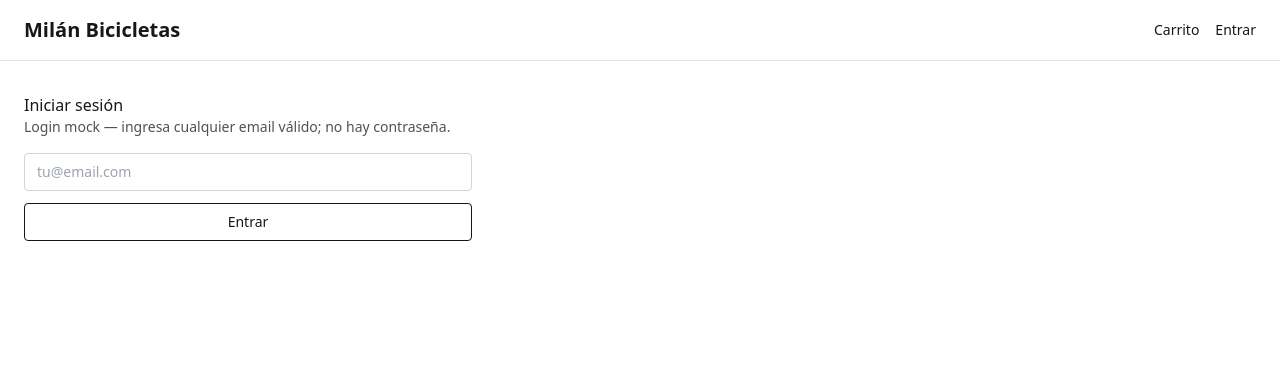
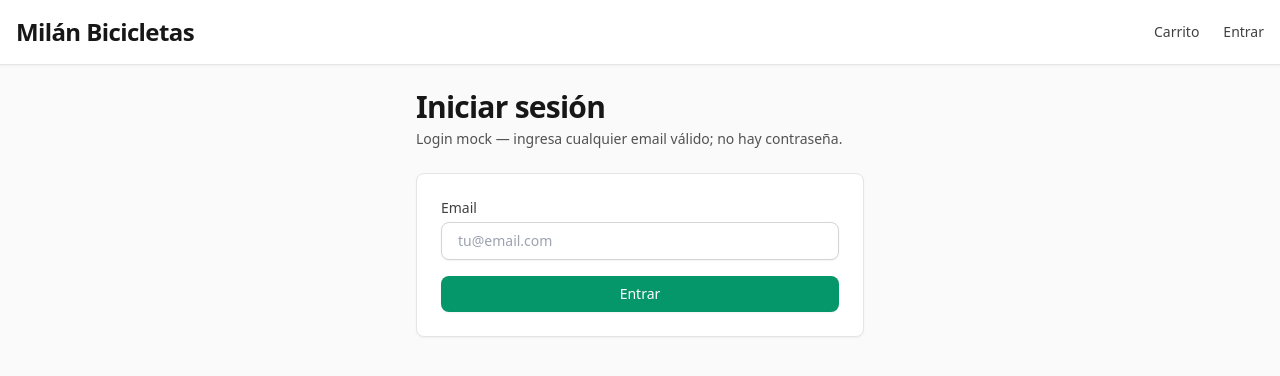
Before and after one commit to JohnRG0612/milan-ecommerce, a Next.js app: page /login in a window 1280 px wide. Shown: the top 376 px of the page. Built offline with nearby package versions, Linux system fonts and the light colour scheme; no server answers.

Commit message:
style: tarjetas, paleta emerald y jerarquía visual consistente

```diff
--- a/app/_components/SearchBar.tsx
+++ b/app/_components/SearchBar.tsx
@@ -1,20 +1,16 @@
-// Client component mínimo: form GET hacia "/" con un input "q".
-// No usa state ni router push — Next renderiza el resultado en server
-// con searchParams. La interactividad es solo el submit nativo del form.
-
 export function SearchBar({ defaultQuery = "" }: { defaultQuery?: string }) {
   return (
-    <form method="GET" action="/" className="flex gap-2 mb-4">
+    <form method="GET" action="/" className="flex gap-2 mb-6">
       <input
         type="search"
         name="q"
         defaultValue={defaultQuery}
         placeholder="Buscar bicicletas..."
-        className="flex-1 border border-neutral-300 rounded px-3 py-1 text-sm"
+        className="flex-1 rounded-lg border border-neutral-300 bg-white px-4 py-2 text-sm shadow-sm focus:border-emerald-600 focus:outline-none focus:ring-2 focus:ring-emerald-600/20"
       />
       <button
         type="submit"
-        className="border border-neutral-900 rounded px-3 py-1 text-sm hover:bg-neutral-100"
+        className="rounded-lg bg-emerald-600 px-5 py-2 text-sm font-medium text-white shadow-sm hover:bg-emerald-700 transition-colors"
       >
         Buscar
       </button>
--- a/app/_components/SessionBadge.tsx
+++ b/app/_components/SessionBadge.tsx
@@ -1,6 +1,3 @@
-// Server Component que muestra el email logueado o un link a /login.
-// Vive en el header del layout raíz. Usa getCurrentUser() del módulo auth.
-
 import Link from "next/link";
 import { getCurrentUser } from "@/lib/auth/session";
 import { logoutAction } from "@/lib/auth/actions";
@@ -9,18 +6,21 @@ export async function SessionBadge() {
   const user = await getCurrentUser();
   if (!user) {
     return (
-      <Link href="/login" className="text-sm hover:underline">
+      <Link
+        href="/login"
+        className="text-neutral-700 hover:text-emerald-600 transition-colors"
+      >
         Entrar
       </Link>
     );
   }
   return (
-    <span className="flex items-center gap-2 text-sm">
-      <span className="text-neutral-700">{user.email}</span>
+    <span className="flex items-center gap-3">
+      <span className="text-neutral-600">{user.email}</span>
       <form action={logoutAction}>
         <button
           type="submit"
-          className="text-neutral-500 hover:text-neutral-900 hover:underline"
+          className="text-neutral-500 hover:text-emerald-600 transition-colors"
         >
           Salir
         </button>
--- a/app/cart/page.tsx
+++ b/app/cart/page.tsx
@@ -10,22 +10,39 @@ export default async function CartPage() {
 
   if (items.length === 0) {
     return (
-      <div>
-        <h1>Carrito</h1>
-        <p>
-          El carrito está vacío. <Link href="/">Volver al catálogo</Link>.
-        </p>
+      <div className="max-w-2xl mx-auto">
+        <h1 className="text-3xl font-bold tracking-tight mb-4">Carrito</h1>
+        <div className="rounded-lg bg-white p-8 shadow-sm border border-neutral-200 text-center">
+          <p className="text-neutral-600 mb-4">Tu carrito está vacío.</p>
+          <Link
+            href="/"
+            className="inline-block rounded-lg bg-emerald-600 px-5 py-2 text-sm font-medium text-white shadow-sm hover:bg-emerald-700 transition-colors"
+          >
+            Volver al catálogo
+          </Link>
+        </div>
       </div>
     );
   }
 
   return (
-    <div>
-      <h1>Carrito</h1>
-      <ul>
+    <div className="max-w-2xl mx-auto">
+      <h1 className="text-3xl font-bold tracking-tight mb-6">Carrito</h1>
+      <ul className="rounded-lg bg-white shadow-sm border border-neutral-200 divide-y divide-neutral-200">
         {items.map((p, i) => (
-          <li key={`${p.slug}-${i}`}>
-            {p.name} — ${(p.priceCents / 100).toLocaleString("es-CO")}
+          <li
+            key={`${p.slug}-${i}`}
+            className="flex items-center justify-between gap-4 p-4"
+          >
+            <Link
+              href={`/product/${p.slug}`}
+              className="font-medium hover:text-emerald-700 transition-colors"
+            >
+              {p.name}
+            </Link>
+            <span className="text-neutral-900 font-semibold whitespace-nowrap">
+              ${(p.priceCents / 100).toLocaleString("es-CO")}
+            </span>
           </li>
         ))}
       </ul>
--- a/app/layout.tsx
+++ b/app/layout.tsx
@@ -15,19 +15,24 @@ export default function RootLayout({
 }) {
   return (
     <html lang="es">
-      <body className="min-h-screen bg-white text-neutral-900">
-        <header className="border-b border-neutral-200 px-6 py-4 flex items-center justify-between">
-          <Link href="/" className="text-xl font-bold">
-            Milán Bicicletas
-          </Link>
-          <nav className="flex items-center gap-4 text-sm">
-            <Link href="/cart" className="hover:underline">
-              Carrito
+      <body className="min-h-screen bg-neutral-50 text-neutral-900">
+        <header className="bg-white border-b border-neutral-200 shadow-sm">
+          <div className="container mx-auto px-4 py-4 flex items-center justify-between">
+            <Link href="/" className="text-2xl font-bold tracking-tight">
+              Milán Bicicletas
             </Link>
-            <SessionBadge />
-          </nav>
+            <nav className="flex items-center gap-6 text-sm">
+              <Link
+                href="/cart"
+                className="text-neutral-700 hover:text-emerald-600 transition-colors"
+              >
+                Carrito
+              </Link>
+              <SessionBadge />
+            </nav>
+          </div>
         </header>
-        <main className="px-6 py-8">{children}</main>
+        <main className="container mx-auto px-4 py-6">{children}</main>
       </body>
     </html>
   );
--- a/app/login/page.tsx
+++ b/app/login/page.tsx
@@ -9,26 +9,31 @@ export default async function LoginPage() {
   }
 
   return (
-    <div className="max-w-md">
-      <h1>Iniciar sesión</h1>
-      <p className="text-sm text-neutral-600 mb-4">
+    <div className="max-w-md mx-auto">
+      <h1 className="text-3xl font-bold tracking-tight mb-1">Iniciar sesión</h1>
+      <p className="text-sm text-neutral-600 mb-6">
         Login mock — ingresa cualquier email válido; no hay contraseña.
       </p>
-      <form action={loginAction} className="flex flex-col gap-3">
+      <div className="rounded-lg bg-white p-6 shadow-sm border border-neutral-200">
+        <form action={loginAction} className="flex flex-col gap-4">
+          <label className="block text-sm font-medium text-neutral-700">
+            Email
             <input
               type="email"
               name="email"
               required
               placeholder="tu@email.com"
-          className="border border-neutral-300 rounded px-3 py-2 text-sm"
+              className="mt-1 block w-full rounded-lg border border-neutral-300 bg-white px-4 py-2 text-sm shadow-sm focus:border-emerald-600 focus:outline-none focus:ring-2 focus:ring-emerald-600/20"
             />
+          </label>
           <button
             type="submit"
-          className="border border-neutral-900 rounded px-3 py-2 text-sm hover:bg-neutral-100"
+            className="rounded-lg bg-emerald-600 px-5 py-2 text-sm font-medium text-white shadow-sm hover:bg-emerald-700 transition-colors"
           >
             Entrar
           </button>
         </form>
       </div>
+    </div>
   );
 }
--- a/app/page.tsx
+++ b/app/page.tsx
@@ -14,25 +14,38 @@ export default async function HomePage({
 
   return (
     <div>
-      <h1>Catálogo</h1>
+      <div className="mb-6">
+        <h1 className="text-3xl font-bold tracking-tight mb-1">Catálogo</h1>
+        <p className="text-sm text-neutral-600">
+          {products.length}{" "}
+          {q.trim() ? `resultados para "${q.trim()}"` : "bicicletas disponibles"}
+        </p>
+      </div>
       <SearchBar defaultQuery={q} />
-      <p className="text-neutral-600 text-sm mb-4">
-        {products.length}{" "}
-        {q.trim() ? `resultados para "${q.trim()}"` : "bicicletas disponibles"}
-      </p>
       {products.length === 0 ? (
-        <p>No hay productos que coincidan con la búsqueda.</p>
+        <p className="text-neutral-600">
+          No hay productos que coincidan con la búsqueda.
+        </p>
       ) : (
-        <ul>
+        <div className="grid grid-cols-1 sm:grid-cols-2 lg:grid-cols-3 xl:grid-cols-4 gap-4">
           {products.map((p) => (
-            <li key={p.slug}>
-              <Link href={`/product/${p.slug}`}>{p.name}</Link>{" "}
-              <span className="text-neutral-500 text-sm">
-                — ${(p.priceCents / 100).toLocaleString("es-CO")} · {p.category}
+            <Link
+              key={p.slug}
+              href={`/product/${p.slug}`}
+              className="group block rounded-lg border border-neutral-200 bg-white p-4 shadow-sm hover:border-emerald-600 hover:shadow-md transition-all"
+            >
+              <span className="inline-block rounded-full bg-emerald-50 px-2 py-0.5 text-xs font-medium uppercase tracking-wide text-emerald-700 mb-2">
+                {p.category}
               </span>
-            </li>
+              <h3 className="font-medium text-neutral-900 group-hover:text-emerald-700 transition-colors line-clamp-2 mb-2">
+                {p.name}
+              </h3>
+              <p className="text-lg font-semibold text-neutral-900">
+                ${(p.priceCents / 100).toLocaleString("es-CO")}
+              </p>
+            </Link>
           ))}
-        </ul>
+        </div>
       )}
     </div>
   );
--- a/app/product/[slug]/page.tsx
+++ b/app/product/[slug]/page.tsx
@@ -18,36 +18,57 @@ export default async function ProductPage({
   const related = await getRelatedProducts(product.slug, 4);
 
   return (
-    <div>
-      <article className="mb-10">
-        <div className="text-xs uppercase tracking-wide text-neutral-500 mb-2">
+    <div className="max-w-4xl mx-auto">
+      <Link
+        href="/"
+        className="inline-block text-sm text-neutral-600 hover:text-emerald-600 transition-colors mb-4"
+      >
+        ← Volver al catálogo
+      </Link>
+      <article className="rounded-lg bg-white p-8 shadow-sm border border-neutral-200 mb-10">
+        <span className="inline-block rounded-full bg-emerald-50 px-3 py-1 text-xs font-medium uppercase tracking-wide text-emerald-700 mb-3">
           {product.category}
-        </div>
-        <h1>{product.name}</h1>
-        <p>{product.description}</p>
-        <p>${(product.priceCents / 100).toLocaleString("es-CO")}</p>
+        </span>
+        <h1 className="text-3xl font-bold tracking-tight mb-3">
+          {product.name}
+        </h1>
+        <p className="text-3xl font-semibold text-emerald-700 mb-4">
+          ${(product.priceCents / 100).toLocaleString("es-CO")}
+        </p>
+        <p className="text-neutral-700 mb-6">{product.description}</p>
         <form action={addToCartAction}>
           <input type="hidden" name="slug" value={product.slug} />
-          <button type="submit">Agregar al carrito</button>
+          <button
+            type="submit"
+            className="rounded-lg bg-emerald-600 px-6 py-3 text-sm font-medium text-white shadow-sm hover:bg-emerald-700 transition-colors"
+          >
+            Agregar al carrito
+          </button>
         </form>
-        <p>
-          <Link href="/">← Volver al catálogo</Link>
-        </p>
       </article>
 
       {related.length > 0 && (
         <section>
-          <h2 className="text-lg font-semibold mb-2">Otros también vieron…</h2>
-          <ul>
+          <h2 className="text-xl font-semibold mb-4">Otros también vieron…</h2>
+          <div className="grid grid-cols-1 sm:grid-cols-2 lg:grid-cols-4 gap-4">
             {related.map((r) => (
-              <li key={r.slug}>
-                <Link href={`/product/${r.slug}`}>{r.name}</Link>{" "}
-                <span className="text-neutral-500 text-sm">
-                  — ${(r.priceCents / 100).toLocaleString("es-CO")}
+              <Link
+                key={r.slug}
+                href={`/product/${r.slug}`}
+                className="group block rounded-lg border border-neutral-200 bg-white p-4 shadow-sm hover:border-emerald-600 hover:shadow-md transition-all"
+              >
+                <span className="inline-block rounded-full bg-emerald-50 px-2 py-0.5 text-xs font-medium uppercase tracking-wide text-emerald-700 mb-2">
+                  {r.category}
                 </span>
-              </li>
+                <h3 className="font-medium text-neutral-900 group-hover:text-emerald-700 transition-colors line-clamp-2 mb-2">
+                  {r.name}
+                </h3>
+                <p className="text-lg font-semibold text-neutral-900">
+                  ${(r.priceCents / 100).toLocaleString("es-CO")}
+                </p>
+              </Link>
             ))}
-          </ul>
+          </div>
         </section>
       )}
     </div>
```
Lines whose indentation alone changed are shown as unchanged.
